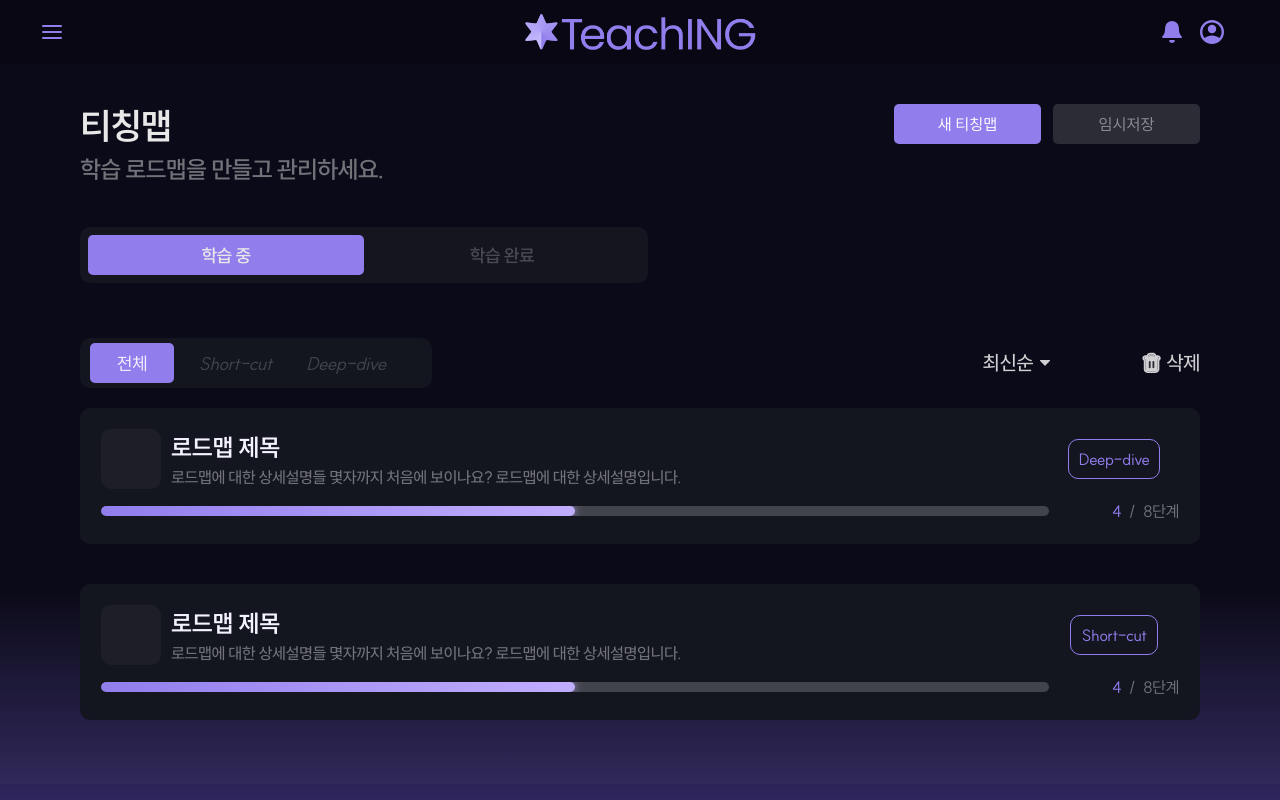
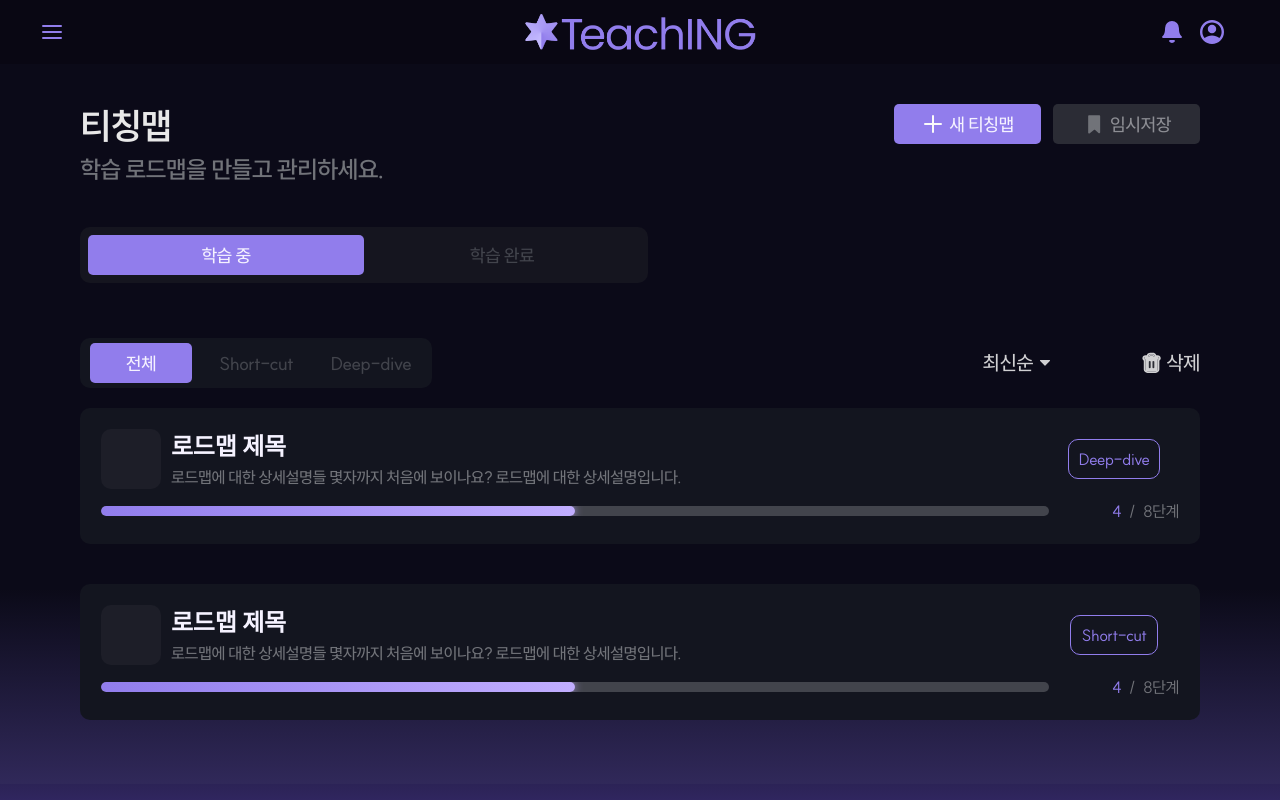
Before and after one commit to TeachING-Dev/Frontend, a React (Vite) app: page /teaching-map in a window 1280 px wide. Built offline with nearby package versions, Linux system fonts and the light colour scheme.

Commit message:
refactor: 티칭맵 메인 UI 스타일 정리

```diff
--- a/src/components/teachingMap/main/TeachingMapCard.tsx
+++ b/src/components/teachingMap/main/TeachingMapCard.tsx
@@ -1,7 +1,12 @@
 import type { KeyboardEvent } from "react";
 
-export type TeachingMapType = "shortcut" | "deepDive";
-export type TeachingMapStatus = "inProgress" | "completed";
+export type TeachingMapType =
+  | "shortcut"
+  | "deepDive";
+
+export type TeachingMapStatus =
+  | "inProgress"
+  | "completed";
 
 export interface TeachingMapCardData {
   id: number;
@@ -19,8 +24,12 @@ interface TeachingMapCardProps {
   teachingMap: TeachingMapCardData;
   isDeleteMode?: boolean;
   isSelected?: boolean;
-  onClick?: (teachingMapId: number) => void;
-  onSelect?: (teachingMapId: number) => void;
+  onClick?: (
+    teachingMapId: number,
+  ) => void;
+  onSelect?: (
+    teachingMapId: number,
+  ) => void;
 }
 
 interface ProgressBarProps {
@@ -36,19 +45,31 @@ const ProgressBar = ({
 }: ProgressBarProps) => {
   const progressPercentage =
     totalStep > 0
-      ? Math.min(Math.max((currentStep / totalStep) * 100, 0), 100)
+      ? Math.min(
+          Math.max(
+            (currentStep / totalStep) * 100,
+            0,
+          ),
+          100,
+        )
       : 0;
 
-  const progressWidth = isCompleted ? 100 : progressPercentage;
+  const progressWidth = isCompleted
+    ? 100
+    : progressPercentage;
 
   return (
     <div
-      className="h-[10px] min-w-0 flex-1 overflow-hidden rounded-[100px] bg-[#42444C]"
       role="progressbar"
       aria-valuemin={0}
       aria-valuemax={totalStep}
-      aria-valuenow={isCompleted ? totalStep : currentStep}
+      aria-valuenow={
+        isCompleted
+          ? totalStep
+          : currentStep
+      }
       aria-label="티칭맵 학습 진행률"
+      className="h-[10px] min-w-0 flex-1 overflow-hidden rounded-[100px] bg-[#42444C]"
     >
       <div
         className={[
@@ -83,8 +104,13 @@ const TeachingMapCard = ({
     thumbnailSrc,
   } = teachingMap;
 
-  const isCompleted = status === "completed";
-  const typeLabel = type === "shortcut" ? "Short-cut" : "Deep-dive";
+  const isCompleted =
+    status === "completed";
+
+  const typeLabel =
+    type === "shortcut"
+      ? "Short-cut"
+      : "Deep-dive";
 
   const handleCardClick = () => {
     if (isDeleteMode) {
@@ -95,8 +121,13 @@ const TeachingMapCard = ({
     onClick?.(id);
   };
 
-  const handleCardKeyDown = (event: KeyboardEvent<HTMLElement>) => {
-    if (event.key !== "Enter" && event.key !== " ") {
+  const handleCardKeyDown = (
+    event: KeyboardEvent<HTMLElement>,
+  ) => {
+    if (
+      event.key !== "Enter" &&
+      event.key !== " "
+    ) {
       return;
     }
 
@@ -109,7 +140,11 @@ const TeachingMapCard = ({
       role="button"
       tabIndex={0}
       aria-label={`${title} 티칭맵`}
-      aria-pressed={isDeleteMode ? isSelected : undefined}
+      aria-pressed={
+        isDeleteMode
+          ? isSelected
+          : undefined
+      }
       onClick={handleCardClick}
       onKeyDown={handleCardKeyDown}
       className={[
@@ -139,7 +174,7 @@ const TeachingMapCard = ({
         </div>
 
         <div className="min-w-0 flex-1">
-          <h2 className="truncate font-['SUIT'] text-[24px] font-bold leading-[36px] tracking-[-0.24px] text-[#F5F2FF]">
+          <h2 className="truncate font-['SUIT_Variable'] text-[24px] font-bold leading-[36px] tracking-[-0.24px] text-[#F5F2FF]">
             {title}
           </h2>
 
@@ -164,12 +199,22 @@ const TeachingMapCard = ({
 
         <div className="flex min-w-[90px] shrink-0 justify-end font-['SUIT'] text-[16px] font-normal leading-6 tracking-[-0.48px]">
           {isCompleted ? (
-            <span className="text-[#917DEC]">Success !</span>
+            <span className="text-[#917DEC]">
+              Success !
+            </span>
           ) : (
             <>
-              <span className="text-[#917DEC]">{currentStep}</span>
-              <span className="mx-2 text-[#717379]">/</span>
-              <span className="text-[#717379]">{totalStep}단계</span>
+              <span className="text-[#917DEC]">
+                {currentStep}
+              </span>
+
+              <span className="mx-2 text-[#717379]">
+                /
+              </span>
+
+              <span className="text-[#717379]">
+                {totalStep}단계
+              </span>
             </>
           )}
         </div>
--- a/src/components/teachingMap/main/TeachingMapEmpty.tsx
+++ b/src/components/teachingMap/main/TeachingMapEmpty.tsx
@@ -9,7 +9,7 @@ const TeachingMapEmpty = () => {
           className="h-[195px] w-[195px] object-contain"
         />
 
-        <p className="mt-[18px] whitespace-nowrap text-center font-['42dot_Sans'] text-[28px] font-semibold leading-[42px] tracking-[-0.84px] text-[#D9CDFF]">
+        <p className="mt-[18px] whitespace-nowrap text-center font-['SUIT'] text-[28px] font-bold leading-[42px] tracking-[-0.84px] text-[#D9CDFF]">
           나만의 과외 노트를 만들어보세요!
         </p>
       </div>
--- a/src/components/teachingMap/main/TeachingMapFilter.tsx
+++ b/src/components/teachingMap/main/TeachingMapFilter.tsx
@@ -1,15 +1,16 @@
-export type TeachingMapFilterType = "all" | "shortcut" | "deepDive";
+export type TeachingMapFilterType =
+  | "all"
+  | "shortcut"
+  | "deepDive";
 
 interface TeachingMapFilterProps {
   selectedFilter: TeachingMapFilterType;
-  onFilterChange: (filter: TeachingMapFilterType) => void;
+  onFilterChange: (
+    filter: TeachingMapFilterType,
+  ) => void;
 }
 
-const TeachingMapFilter = ({
-  selectedFilter,
-  onFilterChange,
-}: TeachingMapFilterProps) => {
-  const filterItems: {
+const FILTER_ITEMS: {
   label: string;
   value: TeachingMapFilterType;
 }[] = [
@@ -27,15 +28,19 @@ const TeachingMapFilter = ({
   },
 ];
 
+const TeachingMapFilter = ({
+  selectedFilter,
+  onFilterChange,
+}: TeachingMapFilterProps) => {
   return (
     <div
-      className="flex h-[50px] w-[352px] items-center gap-[13px] rounded-[10px] bg-[#13151F] px-[10px] py-[5px]"
       role="tablist"
       aria-label="티칭맵 학습 유형"
+      className="flex h-[50px] w-[352px] items-center gap-[13px] rounded-[10px] bg-[#13151F] px-[10px] py-[5px]"
     >
-      {filterItems.map((filterItem) => {
-        const isActive = selectedFilter === filterItem.value;
-        const isAllFilter = filterItem.value === "all";
+      {FILTER_ITEMS.map((filterItem) => {
+        const isActive =
+          selectedFilter === filterItem.value;
 
         return (
           <button
@@ -43,14 +48,18 @@ const TeachingMapFilter = ({
             type="button"
             role="tab"
             aria-selected={isActive}
-            onClick={() => onFilterChange(filterItem.value)}
+            onClick={() =>
+              onFilterChange(filterItem.value)
+            }
             className={[
-              "flex h-10 items-center justify-center rounded-[5px] px-[10px]",
-              "text-[18px] font-normal leading-[27px] tracking-[-0.54px]",
+              "flex h-[40px] w-[102px] shrink-0 items-center justify-center",
+              "rounded-[5px] p-[10px]",
+              "whitespace-nowrap",
+              "font-['SUIT'] text-[18px] font-medium not-italic",
+              "leading-[27px] tracking-[-0.54px]",
               "transition-colors duration-150",
-              isAllFilter ? "min-w-[84px]" : "min-w-[96px] italic",
               isActive
-                ? "bg-[#917DEC] text-[#F4F0FF]"
+                ? "bg-[#917DEC] text-[#F5F2FF]"
                 : "bg-transparent text-[#42444C] hover:text-[#8D8E94]",
             ].join(" ")}
           >
--- a/src/components/teachingMap/main/TeachingMapHeader.tsx
+++ b/src/components/teachingMap/main/TeachingMapHeader.tsx
@@ -1,10 +1,15 @@
 import { useNavigate } from "react-router-dom";
 
-function TeachingMapHeader() {
+const TeachingMapHeader = () => {
   const navigate = useNavigate();
 
   const handleCreateClick = () => {
     navigate("/teaching-map/create");
+  };
+
+  const handleTemporarySaveClick = () => {
+    // TODO: 임시저장 목록 페이지 경로 연결
+    console.log("임시저장 버튼 클릭");
   };
 
   return (
@@ -19,24 +24,39 @@ function TeachingMapHeader() {
         </p>
       </div>
 
-      <div className="flex gap-3">
+      <div className="flex items-center gap-3">
         <button
           type="button"
           onClick={handleCreateClick}
-          className="flex h-10 w-[147px] items-center justify-center rounded-[5px] bg-[#917DEC] px-2 py-1 text-white"
+          className="flex h-10 w-[147px] items-center justify-center gap-1 rounded-[5px] bg-[#917DEC] px-2 py-1 font-['SUIT'] text-[18px] font-medium leading-[27px] tracking-[-0.54px] text-[#F5F2FF] transition hover:bg-[#8068E2]"
         >
-          새 티칭맵
+          <img
+            src="/add.svg"
+            alt=""
+            aria-hidden="true"
+            className="h-6 w-6 shrink-0 object-contain"
+          />
+
+          <span>새 티칭맵</span>
         </button>
 
         <button
           type="button"
-          className="flex h-10 w-[147px] items-center justify-center rounded-[5px] bg-[#2B2C35] px-2 py-1 text-[#8D8E94]"
+          onClick={handleTemporarySaveClick}
+          className="flex h-10 w-[147px] items-center justify-center gap-1 rounded-[5px] bg-[#2B2C35] px-2 py-1 font-['SUIT'] text-[18px] font-medium leading-[27px] tracking-[-0.54px] text-[#8D8E94] transition hover:bg-[#35363F]"
         >
-          임시저장
+          <img
+            src="/bookmark.svg"
+            alt=""
+            aria-hidden="true"
+            className="h-6 w-6 shrink-0 object-contain"
+          />
+
+          <span>임시저장</span>
         </button>
       </div>
     </section>
   );
-}
+};
 
 export default TeachingMapHeader;
--- a/src/components/teachingMap/main/TeachingMapTab.tsx
+++ b/src/components/teachingMap/main/TeachingMapTab.tsx
@@ -1,8 +1,12 @@
-type LearningStatus = "inProgress" | "completed";
+type LearningStatus =
+  | "inProgress"
+  | "completed";
 
 interface TeachingMapTabProps {
   learningStatus: LearningStatus;
-  onLearningStatusChange: (status: LearningStatus) => void;
+  onLearningStatusChange: (
+    status: LearningStatus,
+  ) => void;
 }
 
 const TeachingMapTab = ({
@@ -25,12 +29,13 @@ const TeachingMapTab = ({
 
   return (
     <div
-      className="flex h-[56px] w-[568px] items-center rounded-[10px] bg-[#15151F] p-2"
       role="tablist"
       aria-label="티칭맵 학습 상태"
+      className="flex h-[56px] w-[568px] items-center rounded-[10px] bg-[#15151F] p-2"
     >
       {tabItems.map((tabItem) => {
-        const isActive = learningStatus === tabItem.value;
+        const isActive =
+          learningStatus === tabItem.value;
 
         return (
           <button
@@ -38,12 +43,21 @@ const TeachingMapTab = ({
             type="button"
             role="tab"
             aria-selected={isActive}
-            onClick={() => onLearningStatusChange(tabItem.value)}
-            className={`flex h-10 flex-1 items-center justify-center rounded-[5px] text-[18px] font-semibold leading-[150%] tracking-[-0.54px] transition-colors ${
+            onClick={() =>
+              onLearningStatusChange(
+                tabItem.value,
+              )
+            }
+            className={[
+              "flex h-10 flex-1 items-center justify-center",
+              "rounded-[5px]",
+              "font-['SUIT'] text-[18px] font-medium not-italic",
+              "leading-[27px] tracking-[-0.54px]",
+              "transition-colors duration-150",
               isActive
-                ? "bg-[#917DEC] text-[#E8E8E8]"
-                : "bg-transparent text-[#4A4B52] hover:text-[#8D8E94]"
-            }`}
+                ? "bg-[#917DEC] text-[#F5F2FF]"
+                : "bg-transparent text-[#42444C] hover:text-[#8D8E94]",
+            ].join(" ")}
           >
             {tabItem.label}
           </button>
```
Also changed, not shown: src/components/teachingMap/main/TeachingMapDeleteToolbar.tsx (+31 -19 lines). Lines whose indentation alone changed are shown as unchanged.
